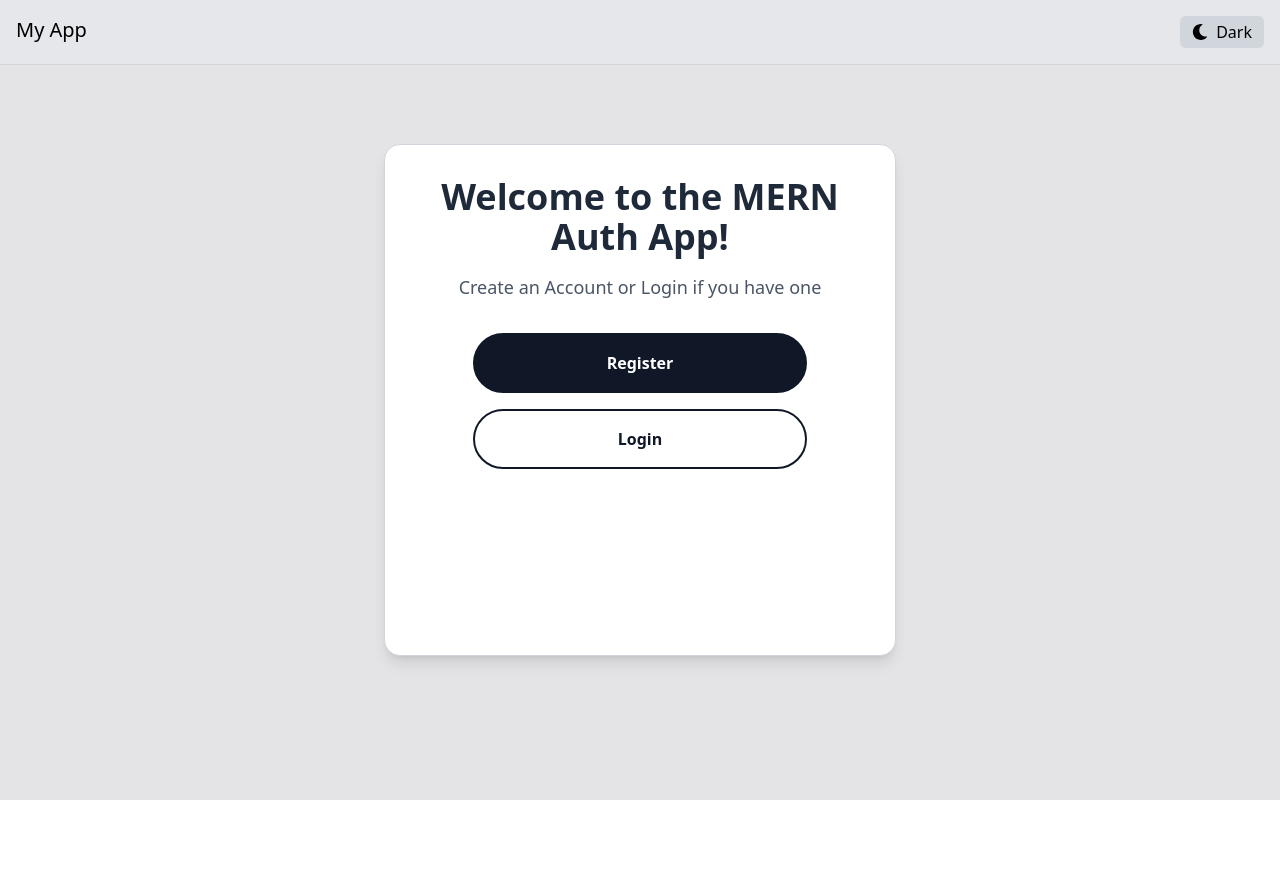
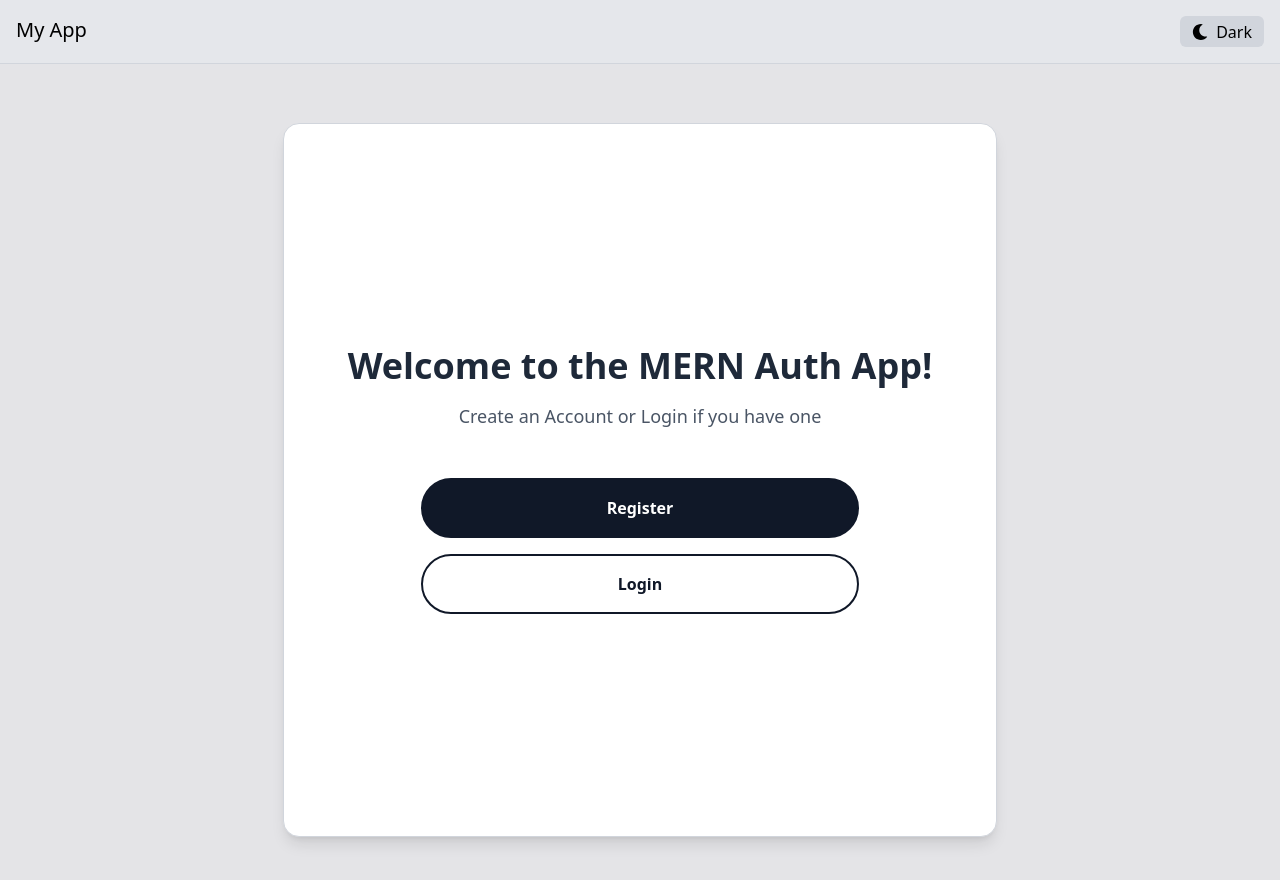
Before and after one commit to martinvega2003/pern-auth-with-typescript, a React (Vite) app in the folder client/: page / in a window 1280 px wide. Before the commit the page ends 800 px from the top, so only its background shows below. Built offline with nearby package versions, Linux system fonts and the light colour scheme.

Commit message:
feat(client): Update overall design and initial page layout design in client directory

```diff
--- a/client/src/components/Navbar.tsx
+++ b/client/src/components/Navbar.tsx
@@ -6,7 +6,7 @@ const Navbar: React.FC = () => {
   const { theme, toggleTheme } = useTheme();
 
   return (
-    <nav className="fixed p-4 bg-gray-200 dark:bg-gray-800 flex justify-between border-b border-gray-300 dark:border-gray-700 w-full">
+    <nav className="fixed top-0 h-16 p-4 bg-gray-200 dark:bg-gray-800 flex justify-between border-b border-gray-300 dark:border-gray-700 w-full">
       <span className="text-xl dark:text-white">My App</span>
       <button
         onClick={toggleTheme}
--- a/client/src/index.css
+++ b/client/src/index.css
@@ -11,6 +11,11 @@
   transition: background-color 0.5s;
 }
 
+body {
+  @apply bg-zinc-200 dark:bg-gray-800;
+  margin-top: 80px; /* Value based on the navbar height */
+}
+
 .btn-gradient-anim {
   background-size: 200% 200%;
   animation: gradient-x 4s linear infinite;
--- a/client/src/pages/InitialPage.tsx
+++ b/client/src/pages/InitialPage.tsx
@@ -7,17 +7,17 @@ const InitialPage: React.FC = () => {
   const navigate = useNavigate();
 
   return (
-    <div className='bg-zinc-200 dark:bg-gray-800 w-screen h-screen flex justify-center items-center'>
+    <div className='w-screen h-fit lg:h-screen flex justify-center items-center'>
       <div
-        className='w-full sm:w-2/3 md:w-1/2 lg:w-2/5 aspect-square
-        bg-transparent sm:bg-white sm:dark:bg-gray-900 p-8 flex
-        flex-col justify-start items-center rounded-2xl sm:shadow-lg
+        className='w-fit aspect-square
+        bg-transparent sm:bg-white sm:dark:bg-gray-900 px-16 flex
+        flex-col justify-center items-center rounded-2xl sm:shadow-lg
         text-center sm:border sm:border-gray-300 sm:dark:border-gray-700'
       >
         <h1 className='text-xl sm:text-2xl lg:text-4xl font-bold mb-4 text-gray-800 dark:text-gray-200'>
           Welcome to the MERN Auth App!
         </h1>
-        <p className='text-sm sm:text-md md:text-lg mb-8 text-gray-600 dark:text-gray-400'>
+        <p className='text-sm sm:text-md md:text-lg mb-12 text-gray-600 dark:text-gray-400'>
           Create an Account or Login if you have one
         </p>
         <Button onClick={() => navigate('/register')} variant='filled' className='mb-4 w-full sm:w-3/4 py-4 rounded-full'>
```
